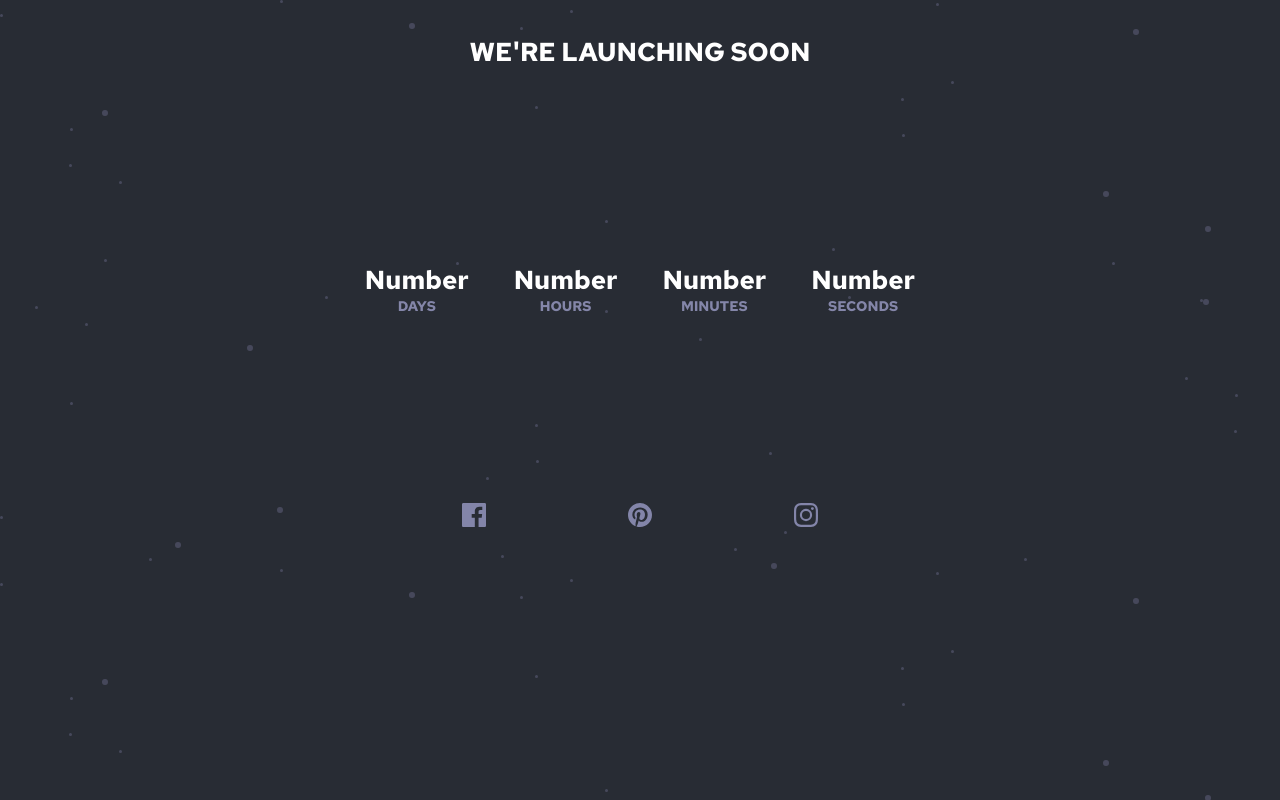
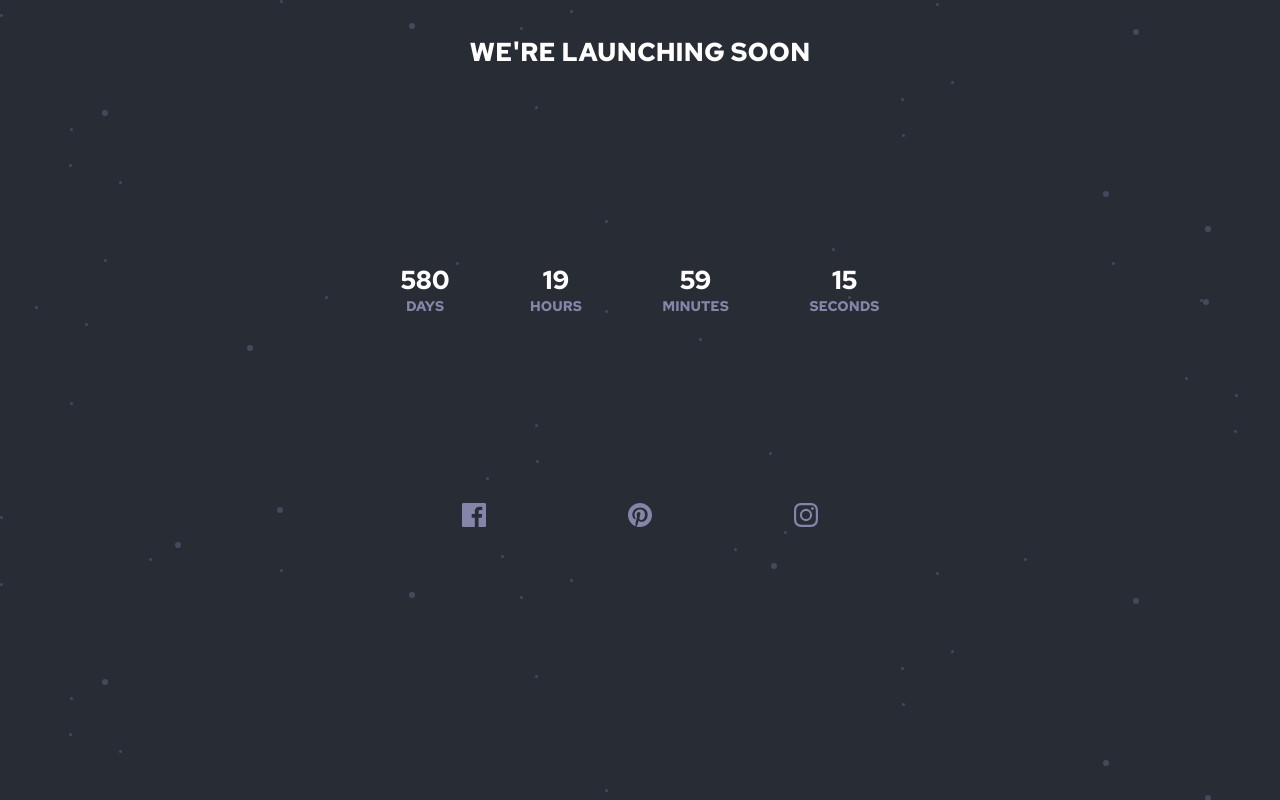
Before and after one commit to phellwege/countdown, a React (Create React App) app: page /#/ in a window 1280 px wide. Built offline with nearby package versions, Linux system fonts and the light colour scheme.

Commit message:
added basic timer

```diff
--- a/src/views/Home.js
+++ b/src/views/Home.js
@@ -4,10 +4,24 @@ import {ReactComponent as Facebook} from '../static/icon-facebook.svg';
 import {ReactComponent as Pinterest} from '../static/icon-pinterest.svg';
 import {ReactComponent as Instagram} from '../static/icon-instagram.svg';
 export default (props) => {
+    var countDownDate = new Date("Jan 5, 2024 15:37:25").getTime();
+    var x = setInterval(function() {
+        var now = new Date().getTime();
+        var distance = countDownDate - now;
+        var days = Math.floor(distance / (1000 * 60 * 60 * 24));
+        var hours = Math.floor((distance % (1000 * 60 * 60 * 24)) / (1000 * 60 * 60));
+        var minutes = Math.floor((distance % (1000 * 60 * 60)) / (1000 * 60));
+        var seconds = Math.floor((distance % (1000 * 60)) / 1000);
+    document.getElementById("days").innerHTML = days;
+    document.getElementById("hours").innerHTML = hours;
+    document.getElementById("minutes").innerHTML = minutes;
+    document.getElementById("seconds").innerHTML = seconds;
+        if (distance < 0) {
+        clearInterval(x);
+        document.getElementById("days", "hours", "minutes", "seconds").innerHTML = "EXPIRED";
+        }
+    }, 1000);
 
-    function countDownFun() {
-
-    }
 
     return (
         <>
@@ -15,25 +29,25 @@ export default (props) => {
                 <h4>WE'RE LAUNCHING SOON</h4>
                 <div className="timerWrap">
                     <div>
-                        Number
+                        <span id='days'></span>
                         <span className="timerSubText">
                             DAYS
                         </span>
                     </div>
                     <div>
-                        Number
+                        <span id='hours'></span>
                         <span className="timerSubText">
                             HOURS
                         </span>
                     </div>
                     <div>
-                        Number
+                        <span id='minutes'></span>
                         <span className="timerSubText">
                             MINUTES
                         </span>
                     </div>
                     <div>
-                        Number
+                        <span id='seconds'></span>
                         <span className="timerSubText">
                             SECONDS
                         </span>
```
